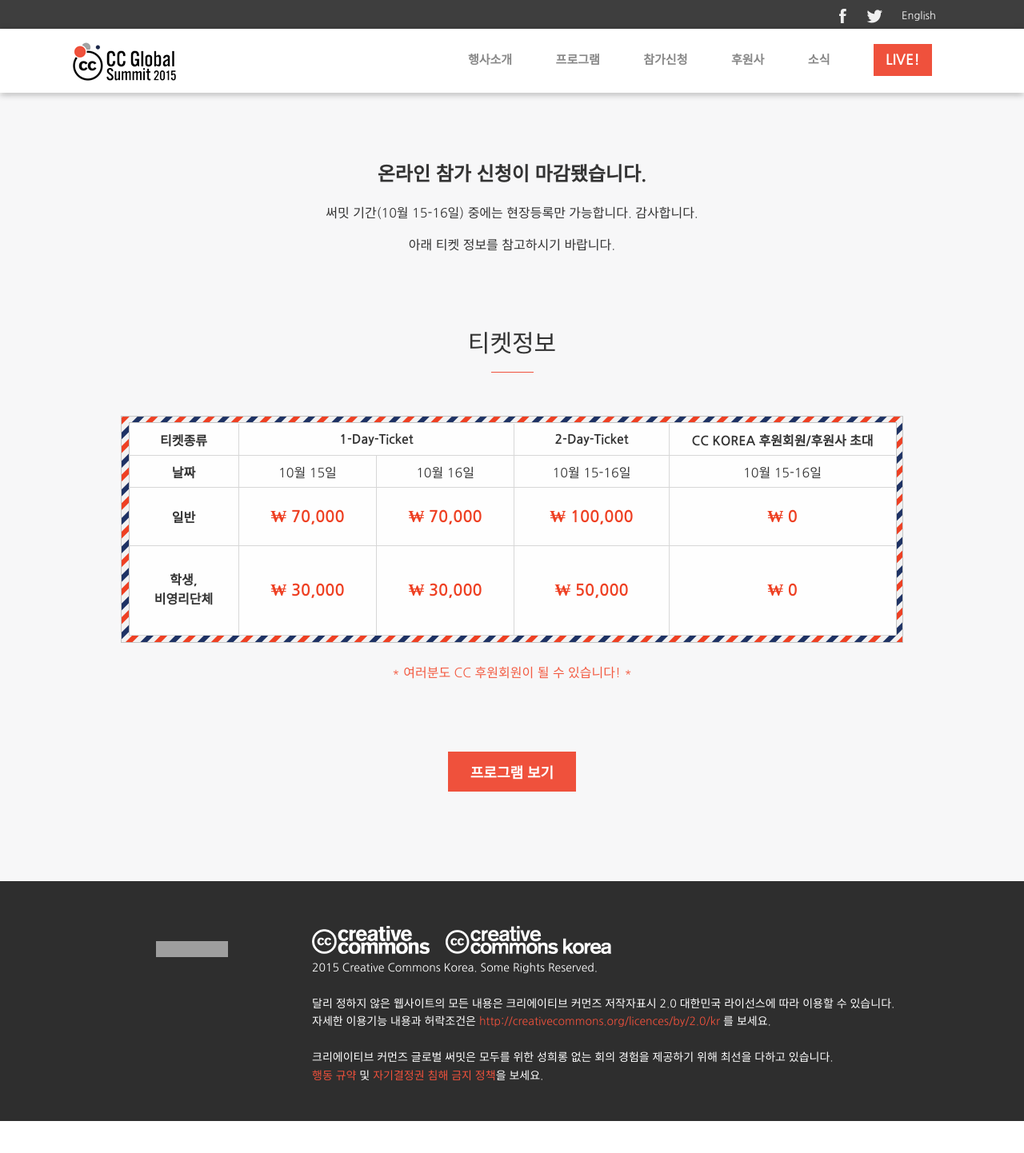
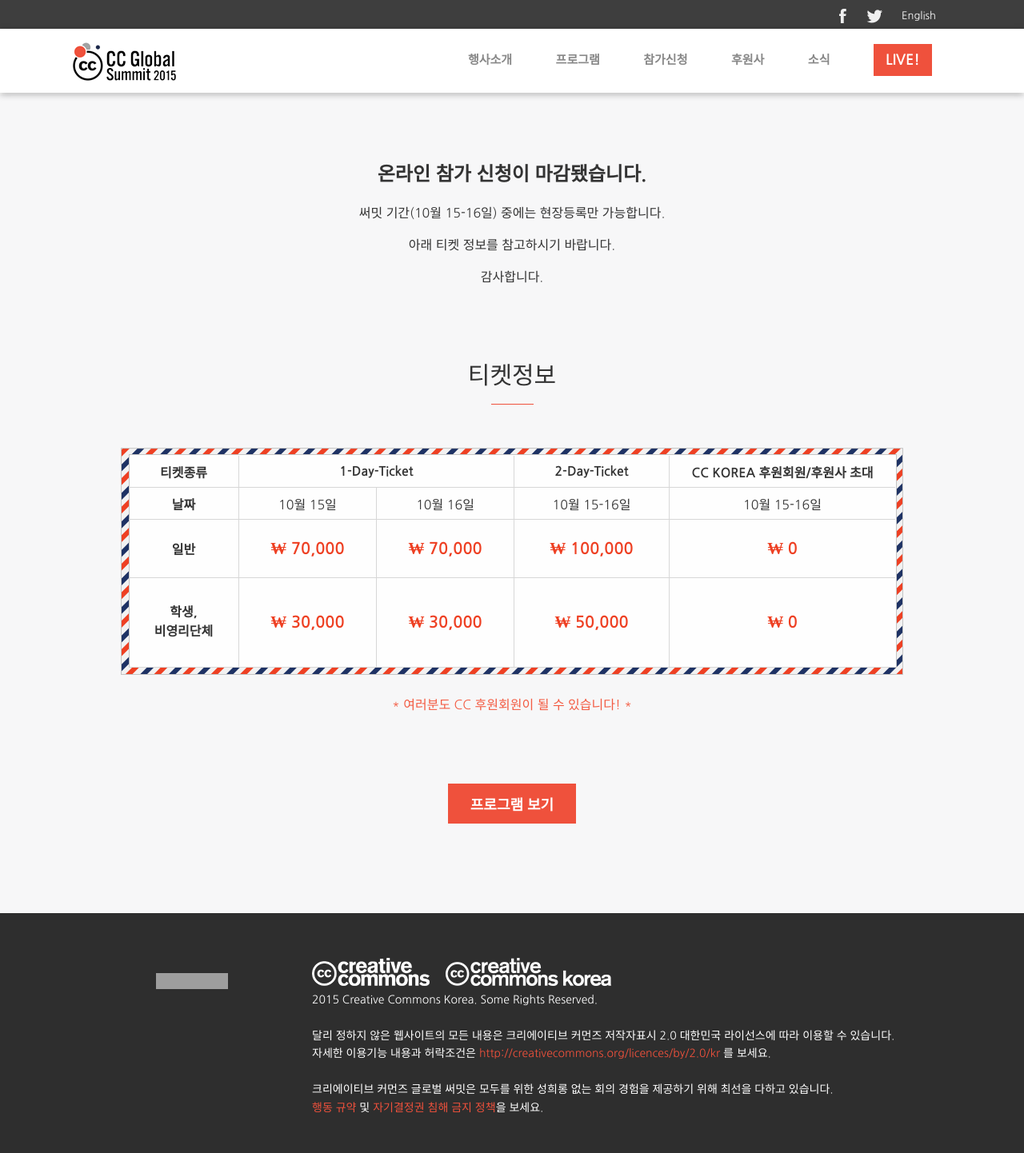
Before and after one commit to creativecommonskorea/2015-global-summit, a Jekyll site: the page built from thankyou.html, in a window 1280 px wide. Shown: the whole page at 80% size. Built offline with Jekyll 4.4.1, drawn with Linux system fonts in a browser that asks for light colours; nearby versions of some CDN libraries; before the commit the page ends 1402 px from its top, so only the background shows below that; grey boxes are pictures that could not be loaded.

Commit message:
온라인 신청 마감 문구 수정

```diff
--- a/thankyou.html
+++ b/thankyou.html
@@ -9,8 +9,9 @@ redirect_from:
   <div class="wrap attend_wrap">
     <section>
         <h2>온라인 참가 신청이 마감됐습니다.</h2>
-  			<p>써밋 기간(10월 15-16일) 중에는 현장등록만 가능합니다. 감사합니다.</p>
+        <p>써밋 기간(10월 15-16일) 중에는 현장등록만 가능합니다.</p>
         <p>아래 티켓 정보를 참고하시기 바랍니다.</p>
+        <p>감사합니다.</p>
     </section>
     <p>&nbsp;</p>
     <p>&nbsp;</p>
```
Lines whose indentation alone changed are shown as unchanged.
